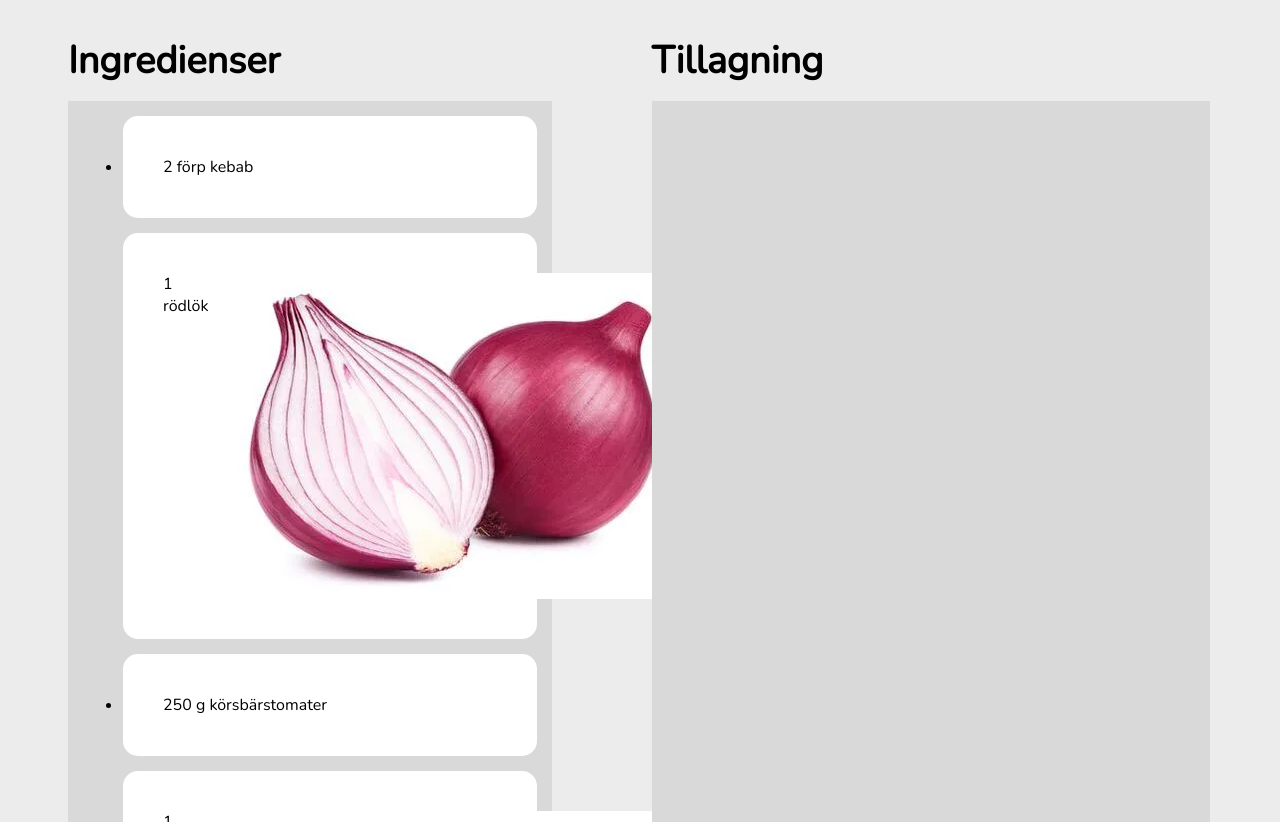
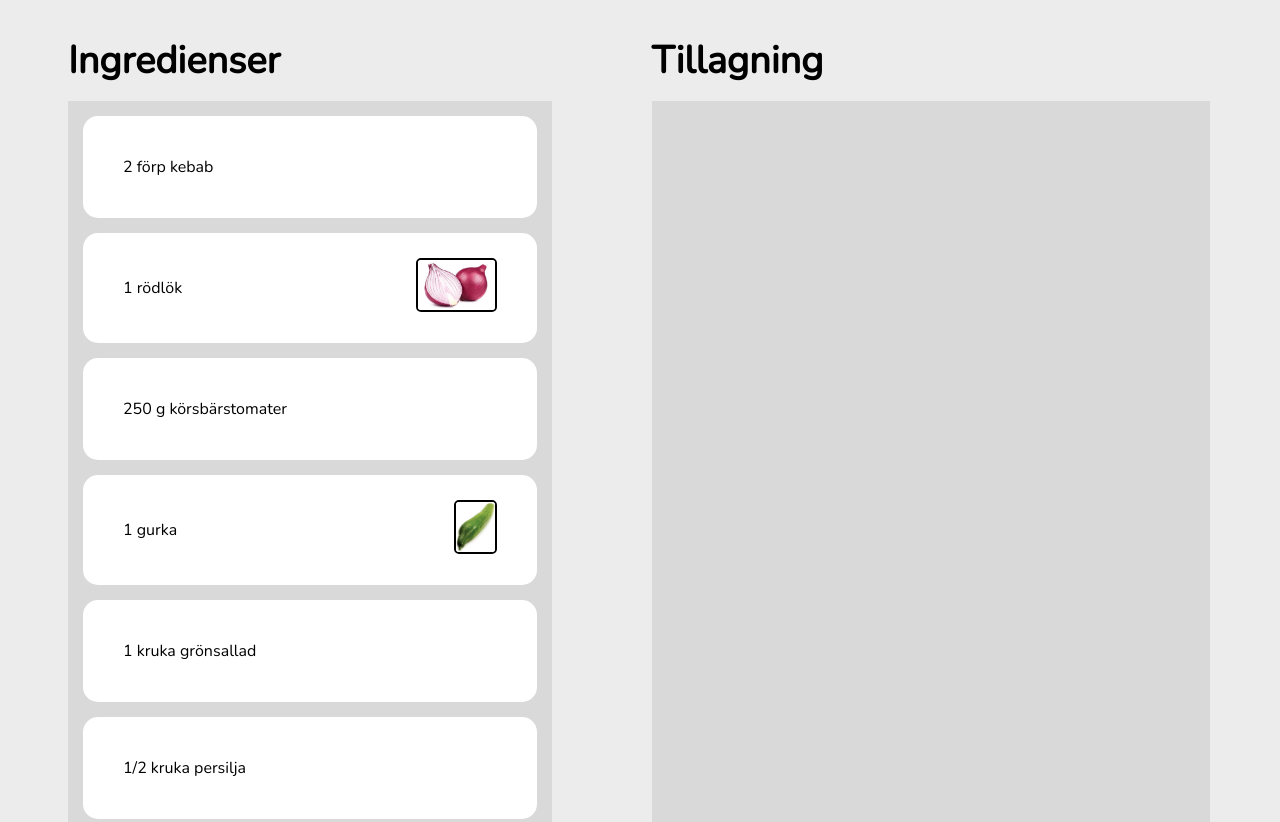
Before and after one commit to Te22e-Hammar-Theodore/Recept_inlamning, a plain HTML site: page index.html in a window 1280 px wide. Shown: the part 887-1709 px from the top of the page. Drawn offline with nearby package versions, Linux system fonts and the light colour scheme.

Commit message:
La in bilder på lök och gurka

```diff
--- a/index.html
+++ b/index.html
@@ -72,9 +72,9 @@
       <div class="ingredients">
         <ul>
           <li>2 förp kebab</li>
-          <li class="li-img">1 rödlök <img src="Images/rödlök.webp" alt="rödlök"></li>
+          <li class="li-img">1 rödlök <a href="https://www.arla.se/artiklar/lok-sorter-anvandning"target="_blank"><img src="Images/rödlök.webp" alt="rödlök"></a></li>
           <li>250 g körsbärstomater</li>
-          <li class="li-img">1 gurka <img src="Images/gurka.webp" alt="gurka"></li>
+          <li class="li-img">1 gurka <a href="https://www.koket.se/visste-du-detta-om-gurkor"target="_blank"> <img src="Images/gurka.webp" alt="gurka"></a></li>
           <li>1 kruka grönsallad</li>
           <li>1/2 kruka persilja</li>
           <li>4 kebabbröd eller tortillabröd</li>
--- a/style.css
+++ b/style.css
@@ -155,6 +155,7 @@ h1 {
   border-radius: 15px;
   padding: 40px;
   flex-grow: 1;
+  margin-left: -40px;
 }
 
 .ingredients ul{
@@ -163,9 +164,19 @@ h1 {
   flex-direction: column;
   margin: 15px;
   gap: 15px;
+  list-style: none;
 }
 
 .li-img{
   display: flex;
+  justify-content: space-between;
+  align-items: center;
+  padding-top: 25px !important;
+  padding-bottom: 25px !important;
+}
 
+.li-img img{
+height: 50px;
+border: solid black 2px;
+border-radius: 5px;
 }
```
